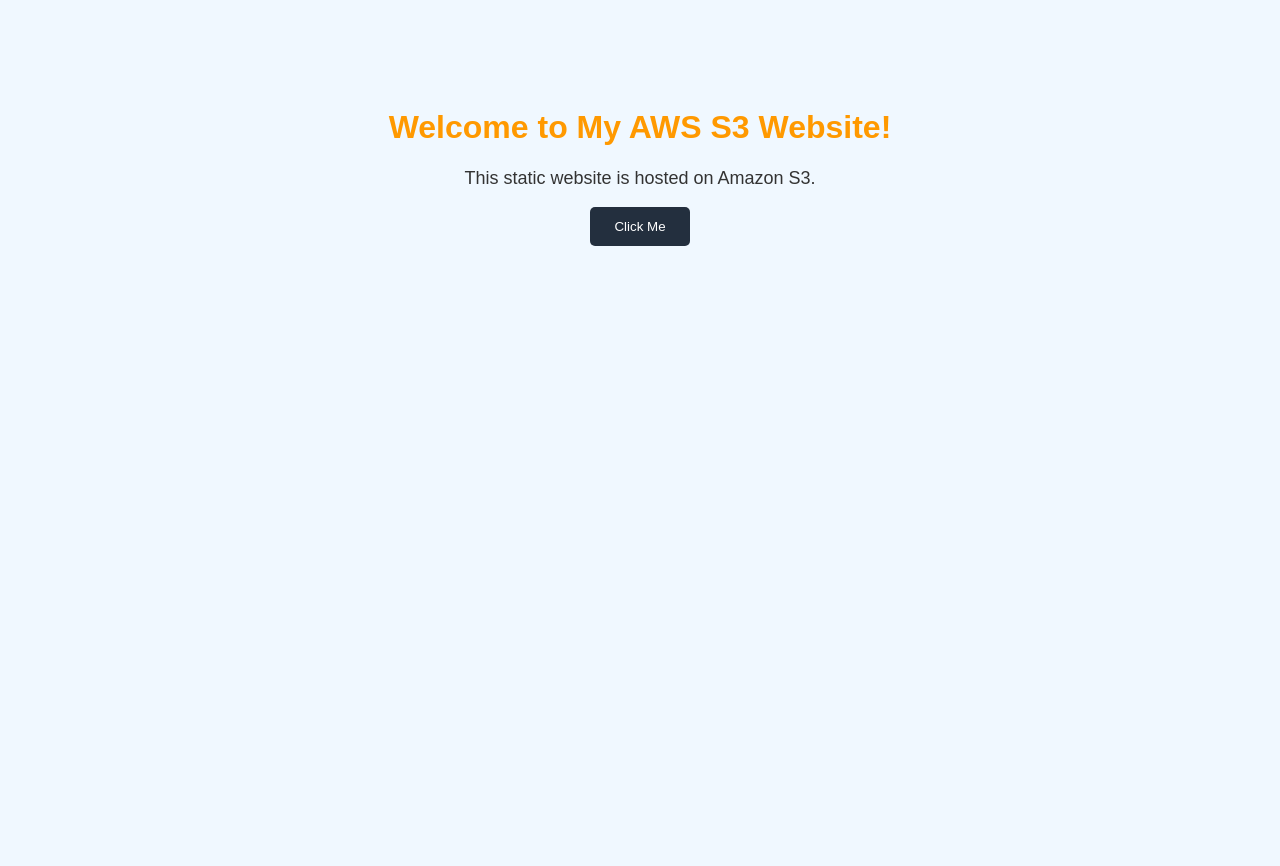
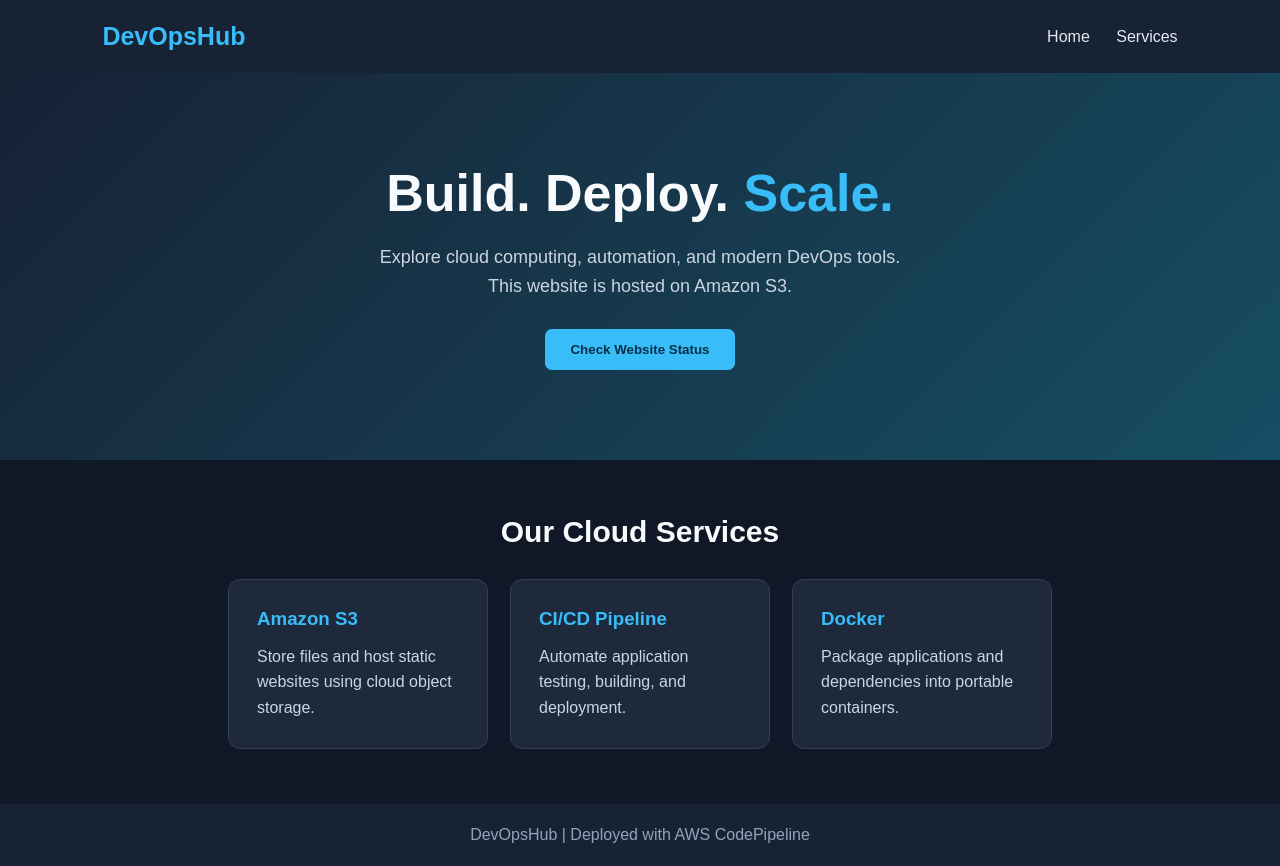
Before and after one commit to Paramvadhadiya500/helloce, a plain HTML site: page index.html in a window 1280 px wide. Before the commit the page ends 800 px from the top, so only its background shows below. Drawn offline with Linux system fonts and the light colour scheme.

Commit message:
Update development website567

```diff
--- a/index.html
+++ b/index.html
@@ -4,46 +4,172 @@
 <head>
     <meta charset="UTF-8">
     <meta name="viewport" content="width=device-width, initial-scale=1.0">
-    <title>My First S3 Website</title>
+    <title>DevOps Cloud Hub</title>
 
     <style>
+        * {
+            margin: 0;
+            padding: 0;
+            box-sizing: border-box;
+        }
+
         body {
             font-family: Arial, sans-serif;
-            text-align: center;
-            background-color: #f0f8ff;
-            padding: 80px 20px;
+            background: #101827;
+            color: #f8fafc;
         }
 
-        h1 {
-            color: #ff9900;
+        header {
+            display: flex;
+            justify-content: space-between;
+            align-items: center;
+            padding: 22px 8%;
+            background: #172235;
         }
 
-        p {
+        .logo {
+            color: #38bdf8;
+            font-size: 25px;
+            font-weight: bold;
+        }
+
+        nav a {
+            color: #e2e8f0;
+            text-decoration: none;
+            margin-left: 22px;
+        }
+
+        .hero {
+            text-align: center;
+            padding: 90px 20px;
+            background: linear-gradient(135deg, #172235, #164e63);
+        }
+
+        .hero h1 {
+            font-size: clamp(32px, 5vw, 52px);
+            margin-bottom: 20px;
+        }
+
+        .hero h1 span {
+            color: #38bdf8;
+        }
+
+        .hero p {
+            color: #cbd5e1;
             font-size: 18px;
-            color: #333;
+            margin-bottom: 28px;
+            line-height: 1.6;
         }
 
         button {
-            background-color: #232f3e;
-            color: white;
-            padding: 12px 24px;
+            padding: 13px 25px;
+            background: #38bdf8;
+            color: #082f49;
+            font-weight: bold;
             border: none;
-            border-radius: 5px;
+            border-radius: 7px;
             cursor: pointer;
+        }
+
+        button:hover {
+            background: #7dd3fc;
+        }
+
+        .services {
+            padding: 55px 8%;
+            text-align: center;
+        }
+
+        .services h2 {
+            font-size: 30px;
+            margin-bottom: 30px;
+        }
+
+        .cards {
+            display: flex;
+            justify-content: center;
+            gap: 22px;
+            flex-wrap: wrap;
+        }
+
+        .card {
+            background: #1e293b;
+            border: 1px solid #334155;
+            border-radius: 12px;
+            padding: 28px;
+            width: 260px;
+            text-align: left;
+        }
+
+        .card h3 {
+            color: #38bdf8;
+            margin-bottom: 14px;
+        }
+
+        .card p {
+            color: #cbd5e1;
+            line-height: 1.6;
+        }
+
+        footer {
+            text-align: center;
+            padding: 22px;
+            background: #172235;
+            color: #94a3b8;
         }
     </style>
 </head>
 
 <body>
-    <h1>Welcome to My AWS S3 Website!</h1>
+    <header>
+        <div class="logo">DevOpsHub</div>
 
-    <p>This static website is hosted on Amazon S3.</p>
+        <nav>
+            <a href="#home">Home</a>
+            <a href="#services">Services</a>
+        </nav>
+    </header>
 
-    <button onclick="showMessage()">Click Me</button>
+    <section class="hero" id="home">
+        <h1>Build. Deploy. <span>Scale.</span></h1>
+
+        <p>
+            Explore cloud computing, automation, and modern DevOps tools.
+            <br>
+            This website is hosted on Amazon S3.
+        </p>
+
+        <button onclick="showStatus()">Check Website Status</button>
+    </section>
+
+    <section class="services" id="services">
+        <h2>Our Cloud Services</h2>
+
+        <div class="cards">
+            <div class="card">
+                <h3>Amazon S3</h3>
+                <p>Store files and host static websites using cloud object storage.</p>
+            </div>
+
+            <div class="card">
+                <h3>CI/CD Pipeline</h3>
+                <p>Automate application testing, building, and deployment.</p>
+            </div>
+
+            <div class="card">
+                <h3>Docker</h3>
+                <p>Package applications and dependencies into portable containers.</p>
+            </div>
+        </div>
+    </section>
+
+    <footer>
+        <p>DevOpsHub | Deployed with AWS CodePipeline</p>
+    </footer>
 
     <script>
-        function showMessage() {
-            alert("Hello! My S3 website is working successfully.");
+        function showStatus() {
+            alert("Website is running successfully!");
         }
     </script>
 </body>
```
